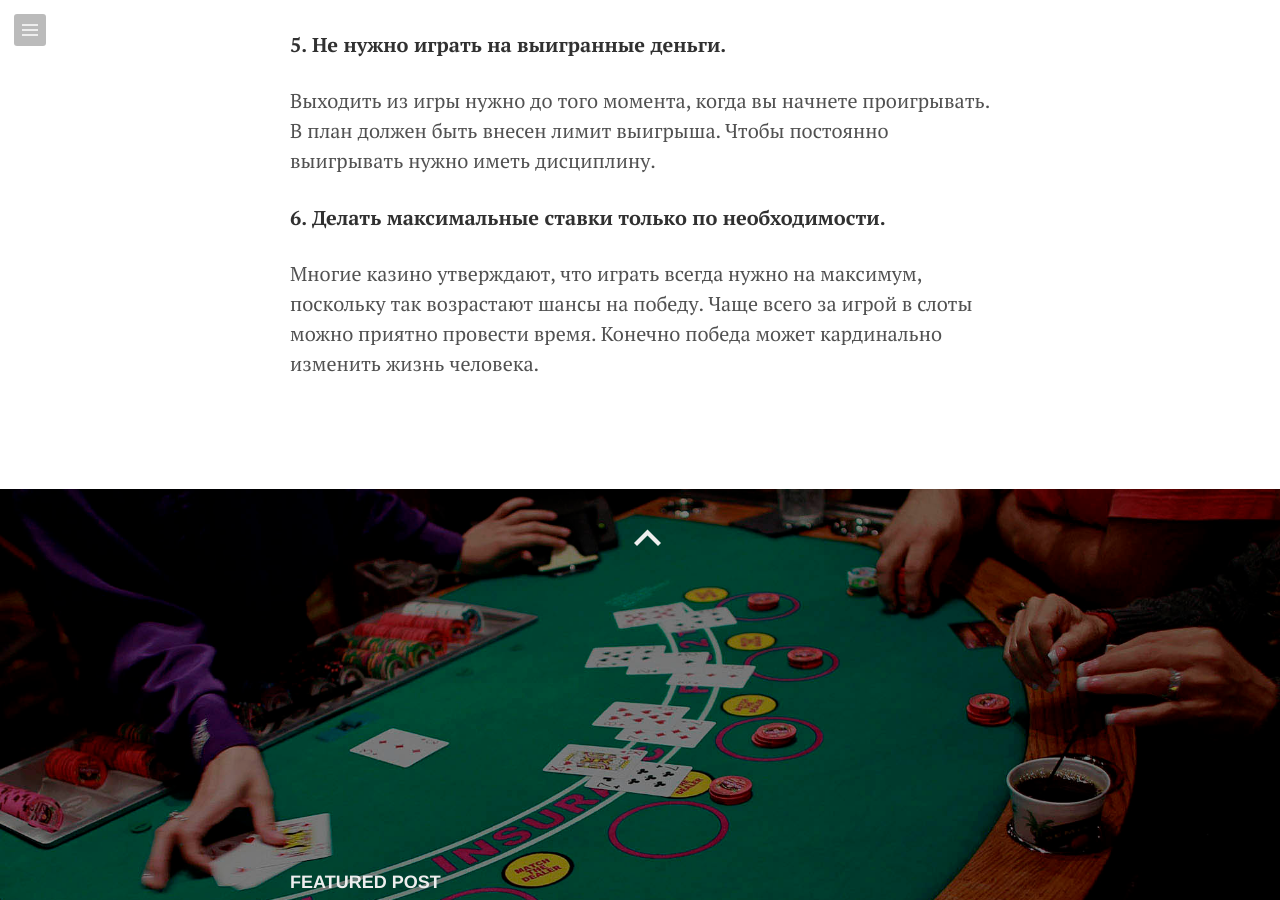
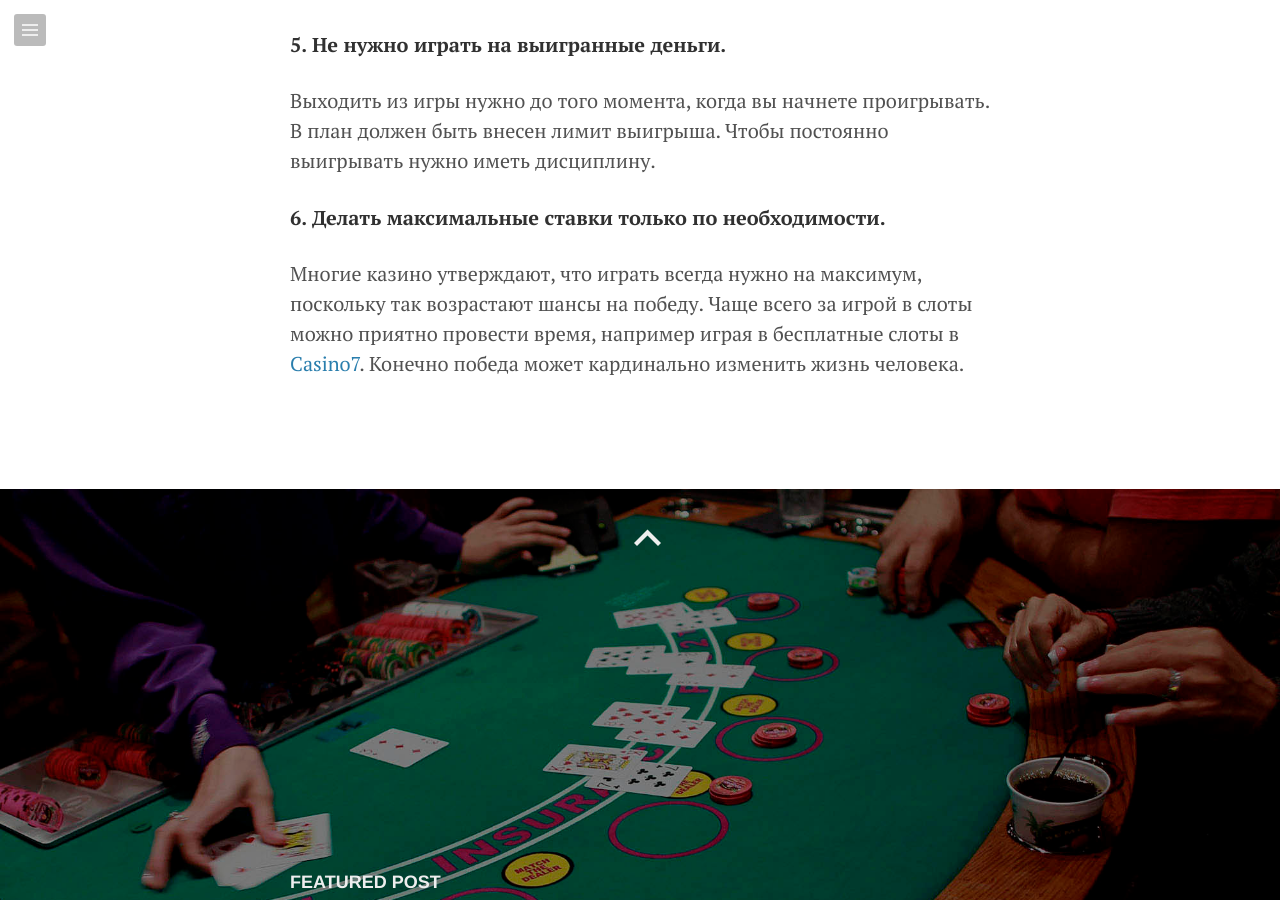
Before and after one commit to keepcalminblog/keepcalminblog.github.io, a Jekyll site: the page built from _posts/2019-01-28-sovety.md, in a window 1280 px wide and 900 px high, scrolled down 2918 px. Built offline with Jekyll 4.4.1, drawn with Linux system fonts in a browser that asks for light colours; Markdown is read by kramdown in place of the engine named in the settings.

Commit message:
Update from Forestry.io ilya.kono@gmail.com updated _posts/2019-01-28-sovety.md

```diff
--- a/_posts/2019-01-28-sovety.md
+++ b/_posts/2019-01-28-sovety.md
@@ -43,5 +43,4 @@ date: 2019-01-28 15:29:45 +0000
 
 #### 6.  Делать максимальные ставки только по необходимости.
 
-Многие казино утверждают, что играть всегда нужно на максимум, поскольку так возрастают шансы на победу.
-Чаще всего за игрой в слоты можно приятно провести время. Конечно победа может кардинально изменить жизнь человека.
+Многие казино утверждают, что играть всегда нужно на максимум, поскольку так возрастают шансы на победу. Чаще всего за игрой в слоты можно приятно провести время, например играя в бесплатные слоты в [Casino7](https://casino7.live/ "Casino7"). Конечно победа может кардинально изменить жизнь человека.
```
